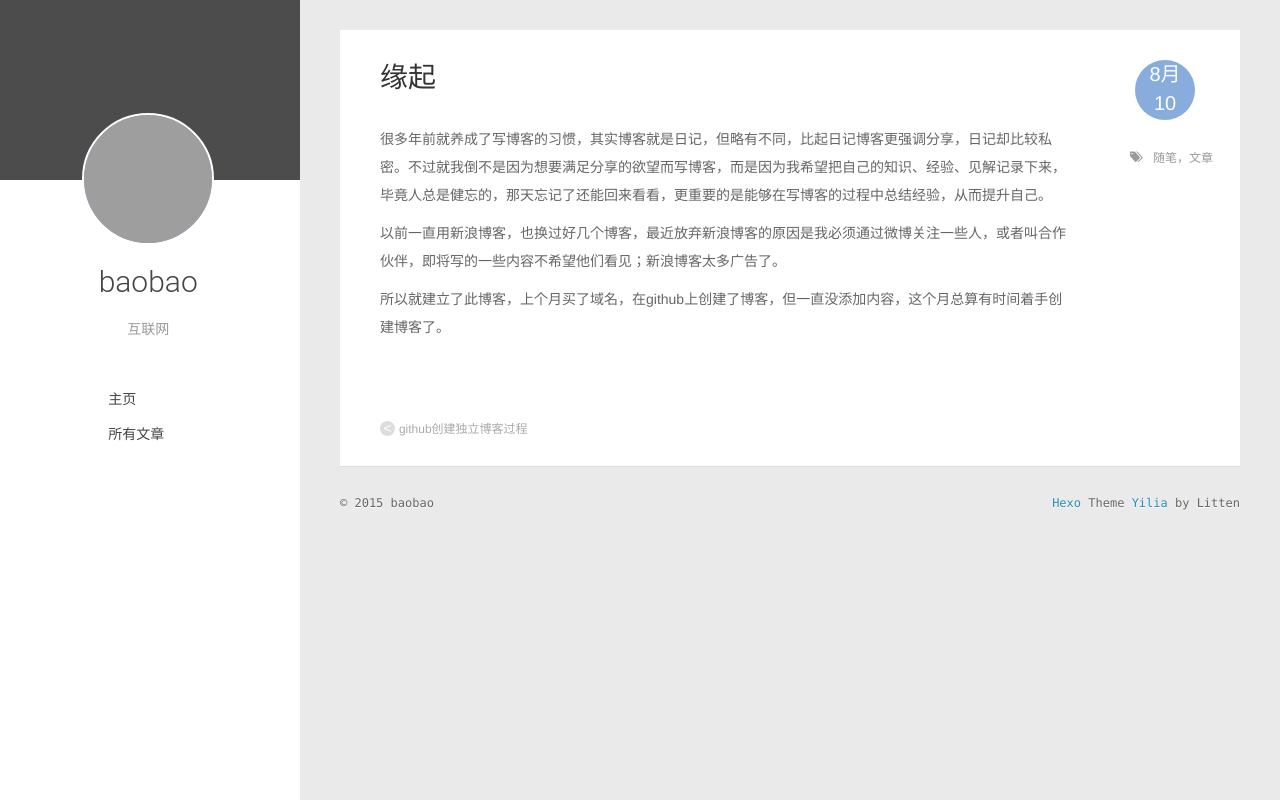
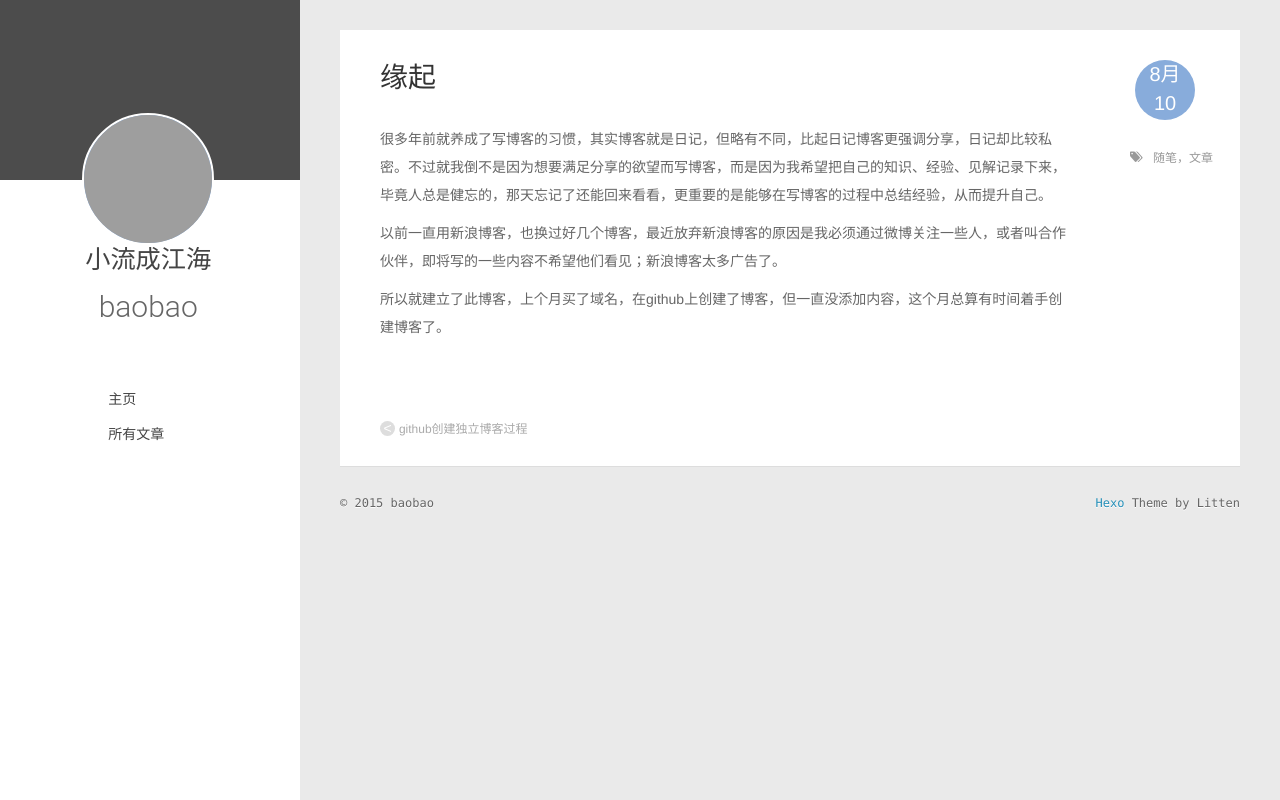
Before and after one commit to baobaoibaobao/baobaoibaobao.com, a plain HTML site: page 2014/08/10/1 缘起/index.html in a window 1280 px wide. Drawn offline with nearby package versions, Linux system fonts and the light colour scheme; grey boxes are pictures that could not be loaded.

Commit message:
Site updated: 2015-01-06 20:00:36

```diff
--- a/2014/08/10/1 缘起/index.html
+++ b/2014/08/10/1 缘起/index.html
@@ -39,11 +39,11 @@
 		</div>
 
 		<hgroup>
-		  <h1 class="header-author"><a href="/">baobao</a></h1>
+		  <h1 class="header-subtitle"><a href="/">小流成江海</a></h1>
 		</hgroup>
 
 
-		<p class="header-subtitle">互联网</p>
+		<p class="header-author">baobao</p>
 
 
 
@@ -109,10 +109,10 @@
 			</div>
 
 			<hgroup>
-			  <h1 class="header-author"><a href="/">baobao</a></h1>
+			  <h1 class="header-subtitle"><a href="/">小流成江海</a></h1>
 			</hgroup>
 
-			<p class="header-subtitle">互联网</p>
+			<p class="header-author">baobao</p>
 
 			<nav class="header-menu">
 				<ul>
@@ -203,7 +203,7 @@
     		&copy; 2015 baobao
     	</div>
       	<div class="footer-right">
-      		<a href="http://hexo.io/" target="_blank">Hexo</a>  Theme <a href="https://github.com/litten/hexo-theme-yilia" target="_blank">Yilia</a> by Litten
+      		<a href="http://hexo.io/" target="_blank">Hexo</a>  Theme  by Litten
       	</div>
     </div>
   </div>
```
Also changed, not shown: 2014/08/11/2 github创建独立博客过程/index.html (+5 -5 lines), 2014/08/13/3 道德不分利弊，只看对错/index.html (+5 -5 lines), 2014/08/16/4 Markdown语法/index.html (+5 -5 lines), 2014/12/14/6 随笔201412/index.html (+5 -5 lines), 2015/01/06/5 Hexo 命令/index.html (+5 -5 lines), 2015/01/06/7 如何提示用户评分/index.html (+5 -5 lines), about/index.html (+5 -5 lines), archives/2014/08/index.html (+5 -5 lines), archives/2014/12/index.html (+5 -5 lines), archives/2014/index.html (+5 -5 lines), archives/2015/01/index.html (+5 -5 lines), archives/2015/index.html (+5 -5 lines), archives/index.html (+5 -5 lines), index.html (+5 -5 lines), 5 more files.
